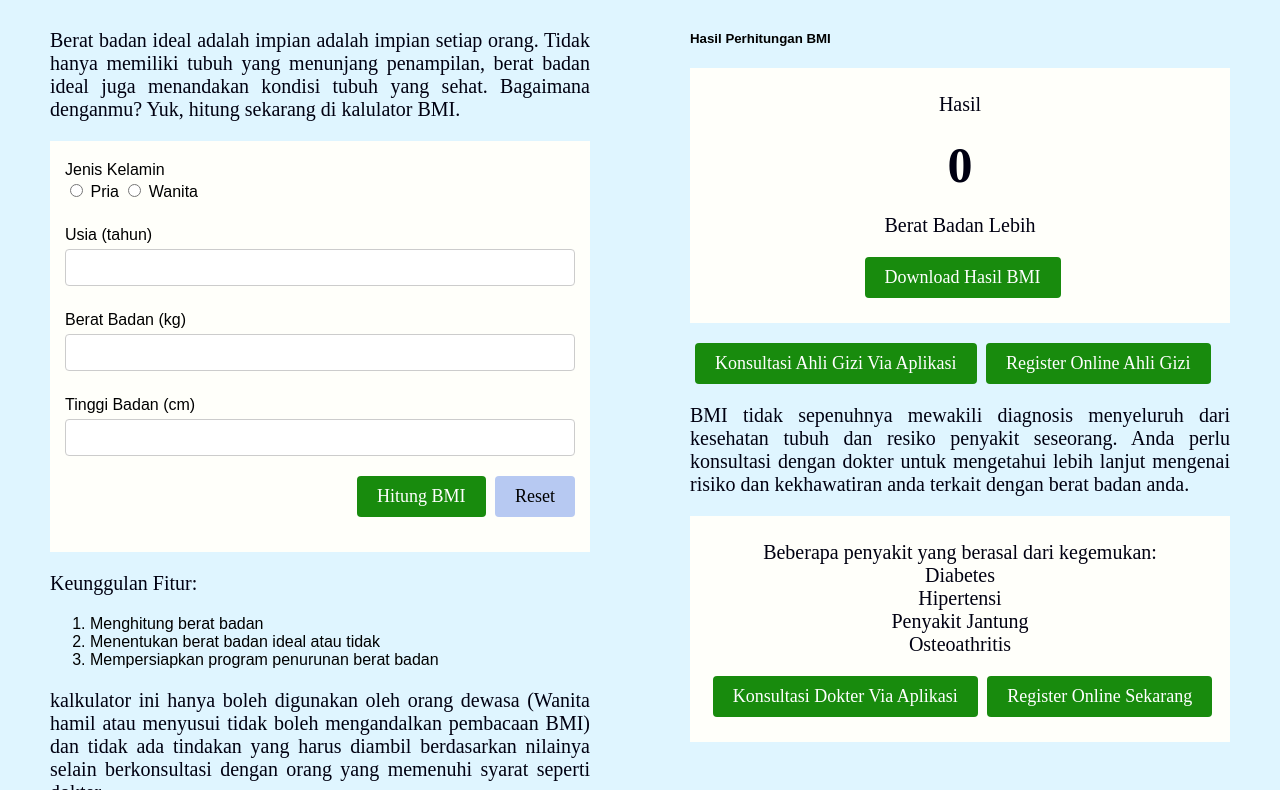
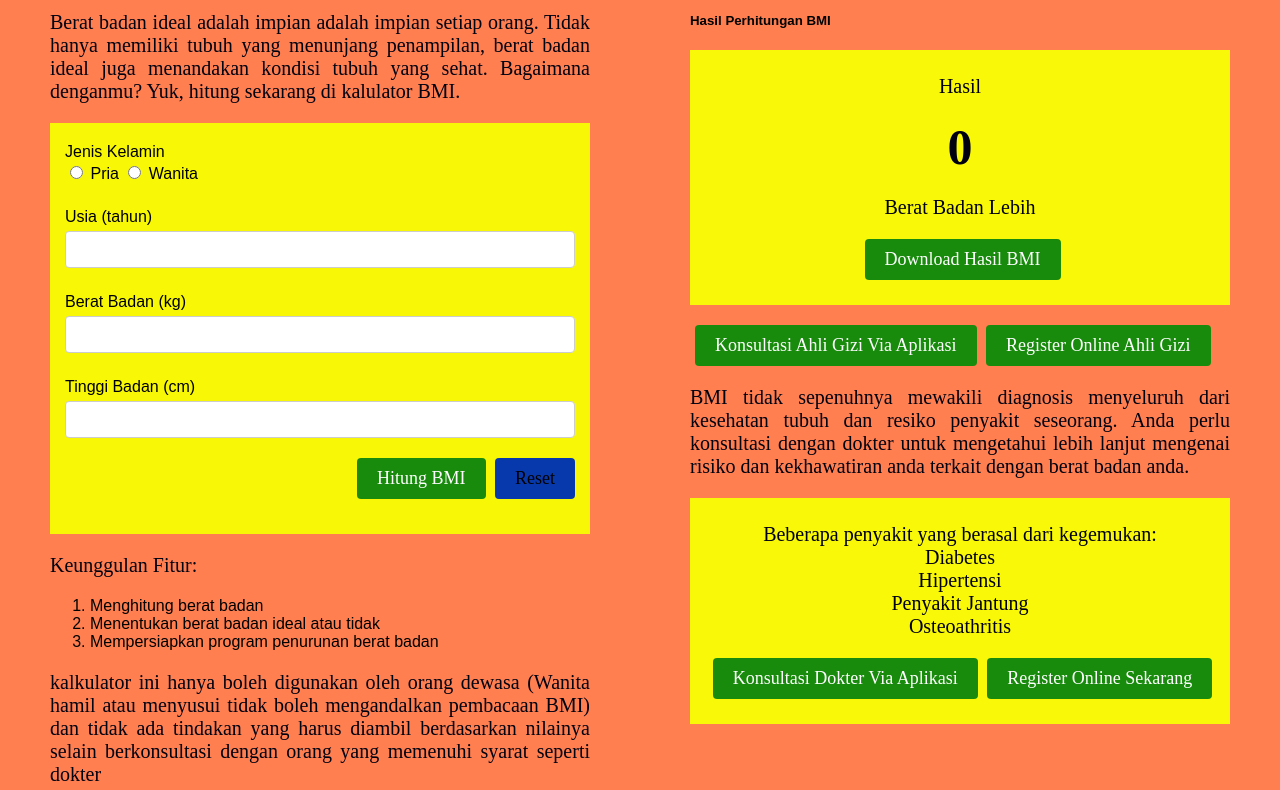
Before and after one commit to revou-fundamental-course/4-mar-24-magahusna, a plain HTML site: page index.html in a window 1280 px wide. Shown: the part 83-873 px from the top of the page. Drawn offline with Linux system fonts and the light colour scheme.

Commit message:
ini commit

```diff
--- a/css/style.css
+++ b/css/style.css
@@ -4,7 +4,7 @@ body {
     padding: 0;
   }
   header {
-    background-color: #FAFAFA;
+    background-color: #fafafa;
     padding: 0px 0;
     position: sticky;
     top: 0;
@@ -55,7 +55,7 @@ body {
     color: #188b0d;
   }
   main {
-    background-color: #DFF5FF;
+    background-color: coral;
   }
   h3 {
     margin-top: 0;
@@ -89,7 +89,7 @@ body {
     display: flex;
     flex-direction: column;
     align-items: left;
-    background-color: #FFFFFA;
+    background-color: #f7f706;
     padding: 15px;
   }
   .form-group {
@@ -132,17 +132,17 @@ body {
     background-color: #4da8c2;
   }
   .button-reset {
-    background-color: #B7C9F2;
+    background-color: #0839ac;
     color: black;
   }
   .button-reset:hover {
     background-color: #da3729;
-    color: white;
+    color: rgb(216, 219, 25);
   }
   .result {
     padding-top: 5px;
     padding-bottom: 5px;
-    background-color: #FFFFFA;
+    background-color: #f8f808;
     text-align: center;
   }
   .result h2 {
--- a/index.html
+++ b/index.html
@@ -6,7 +6,6 @@
 </head>
 
 <body>
-    y>
     <!-- this is the main -->
     <main>
       <h3>Kalkulator BMI</h3>
```
